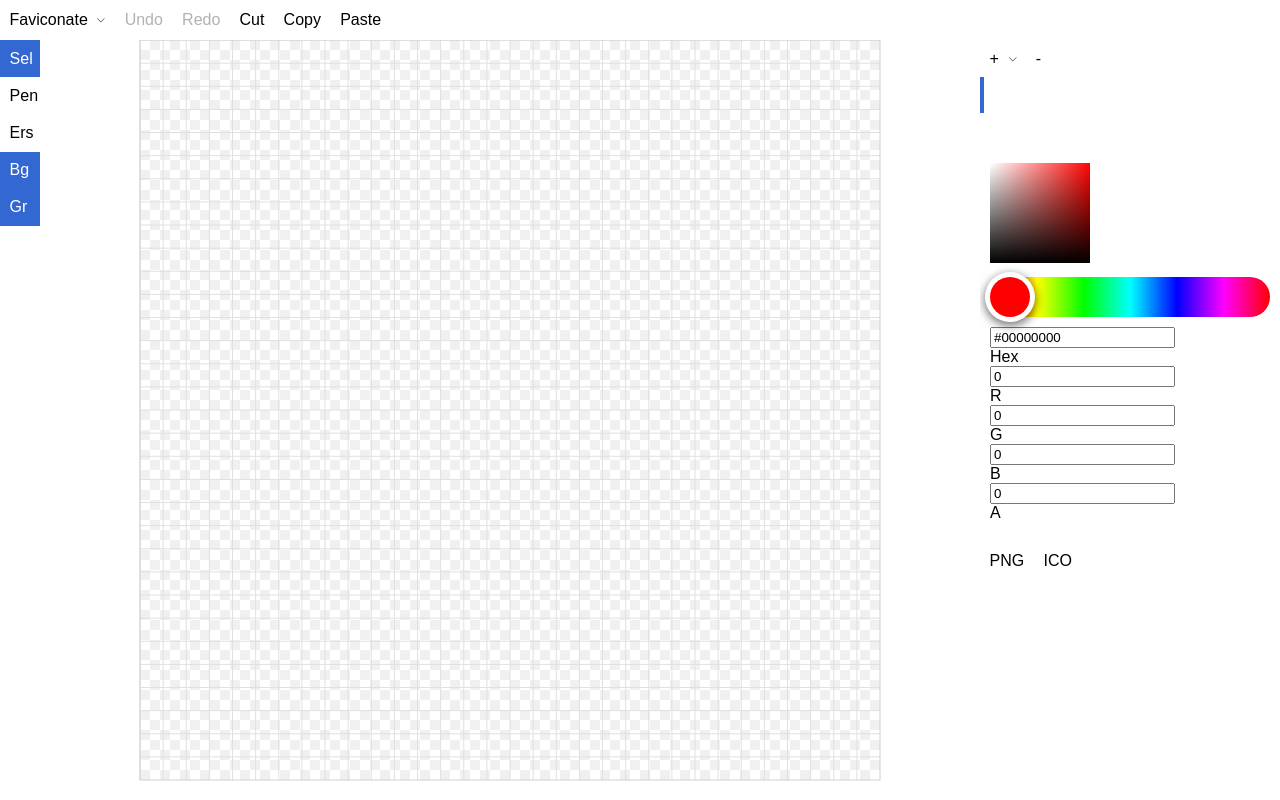
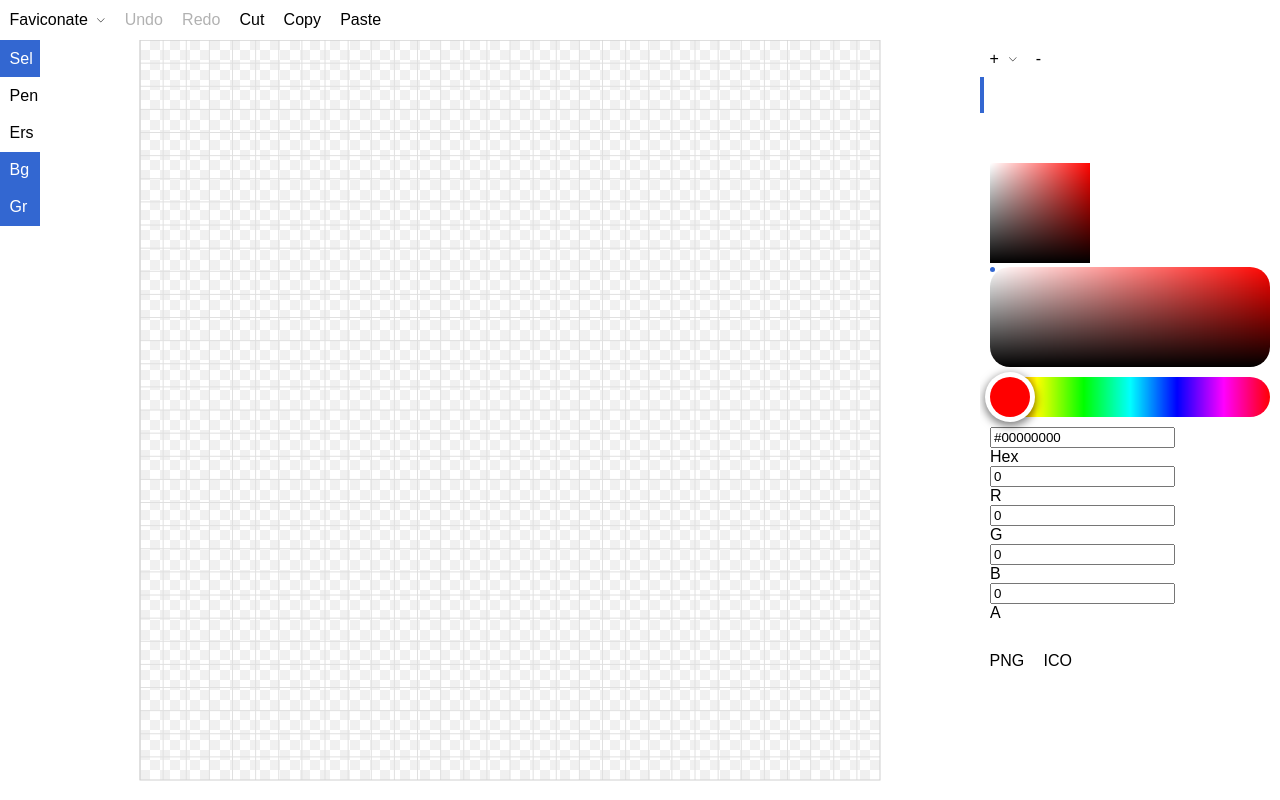
Before and after one commit to menendezpoo/faviconate, a React (Create React App) app: page / in a window 1280 px wide. Built offline with nearby package versions, Linux system fonts and the light colour scheme; the HTML template or start-up script is replaced by a standard one.

Commit message:
Add 2d properties to Range (Formerly slider)

```diff
--- a/src/hui/items/ColorPicker.scss
+++ b/src/hui/items/ColorPicker.scss
@@ -10,8 +10,21 @@
   > .layer{
     margin: 10px 0;
 
+    &.slider-2d{
+
+      .ui-range{
+        height: 100px;
+        background-size: 100% 100px;
+
+        .handle{
+          width: 5px;
+          height: 5px;
+        }
+      }
+    }
+
     &.slider-1d{
-      .ui-slider{
+      .ui-range{
         .handle{
           box-shadow: 0 0 0 5px white, 0 3px 9px 6px rgba(0,0,0,0.5);
         }
--- a/src/hui/items/ColorPicker.tsx
+++ b/src/hui/items/ColorPicker.tsx
@@ -3,6 +3,7 @@ import {Color} from "../helpers/Color";
 import {RefObject} from "react";
 import {GraphicsMemoryError} from "../helpers/errors";
 import {Range} from "./Range";
+import {makePt, makeSz} from "../helpers/Rectangle";
 
 export interface ColorPickerProps{
     colorPicked: (color: Color) => any;
@@ -199,22 +200,29 @@ export class ColorPicker extends React.Component<ColorPickerProps, ColorPickerSt
         const hsv = color.hsv;
         const hue = this.state.selectedHue >= 0 ? this.state.selectedHue : hsv[0];
 
+        const hueHandleStyle = {background: Color.fromHsv(hue, 1, 1).hexRgb}
+        const hueContainerStyle = {backgroundImage: `url(${ColorPicker.hueBar})`};
+        const satContainerStyle = {backgroundImage: `url(${ColorPicker.satBar})`}
+
         return (
             <div className="ui-color-picker">
                 <div className="layer swatch"><div className="swatch" style={{background: color.cssRgba}}/></div>
-                <div className="layer 2d-select">
-                    <div className="2d-select">
+                <div className="layer slider-2d">
                         <img src={ColorPicker.satBar} alt=""/>
-                        <div className="hotspot"/>
-                    </div>
+                    <Range
+                        min={makeSz(0,0)}
+                        max={makeSz(100, 100)}
+                        value={makeSz(0,0)}
+                        containerStyle={satContainerStyle}
+                    />
                 </div>
                 <div className="layer slider-1d">
                     <Range
                         min={0}
                         max={360}
                         value={hue}
-                        handleBackground={Color.fromHsv(hue, 1, 1).hexRgb}
-                        backgroundUrl={ColorPicker.hueBar}
+                        handleStyle={hueHandleStyle}
+                        containerStyle={hueContainerStyle}
                         onChange={hue => this.updateHue(hue)}
                     />
                 </div>
--- a/src/hui/items/Range.scss
+++ b/src/hui/items/Range.scss
@@ -1,4 +1,4 @@
-.ui-slider{
+.ui-range{
 
   height: 40px;
   border-radius: 20px;
--- a/src/hui/items/Range.tsx
+++ b/src/hui/items/Range.tsx
@@ -1,19 +1,20 @@
 
 import * as React from "react";
-import {makePt, Point, Rectangle} from "../helpers/Rectangle";
-import {RefObject} from "react";
+import {makePt, Point, Rectangle, Size} from "../helpers/Rectangle";
+import {CSSProperties, RefObject} from "react";
 
 export interface SliderProps{
-    min: number;
-    max: number;
-    value?: number;
+    min: number | Size;
+    max: number | Size;
+    value?: number | Size;
     onChange?: (value: number) => void;
-    backgroundUrl?: string;
-    handleBackground?: string;
+    containerStyle?: CSSProperties;
+    handleStyle?: CSSProperties;
+    direction?: 'horizontal' | 'vertical' | '2d';
 }
 
 export interface SliderState{
-    value: number;
+    value: number | Size;
 }
 
 interface GestureData{
@@ -27,6 +28,7 @@ export class Range extends React.Component<SliderProps, SliderState>{
     private handleRef: RefObject<HTMLDivElement> = React.createRef();
     private dragging = false;
     private handleOffset: Point = makePt(0, 0);
+
     private mouseMoveHandler = (e: MouseEvent) => this.mouseMove(e);
     private mouseUpHandler = (e: MouseEvent) => this.mouseUp(e);
     private touchMoveHandler = (e: TouchEvent) => this.touchMove(e);
@@ -42,12 +44,17 @@ export class Range extends React.Component<SliderProps, SliderState>{
 
     private valueFromRects(): number{
 
+        if (this.props.direction !== '2d'){
             const {container, handle} = this.boundingRects();
-
+            const max = this.props.max as number;
+            const min = this.props.min as number;
             const maxSpace = container.width - handle.width;
             const curSpace = handle.left - container.left;
 
-        return Math.round(curSpace * (this.props.max - this.props.min) / maxSpace + this.props.min);
+            return Math.round(curSpace * (max - min) / maxSpace + min);
+        }else{
+            throw new Error('TODO');
+        }
 
     }
 
@@ -156,14 +163,18 @@ export class Range extends React.Component<SliderProps, SliderState>{
     }
 
     private handleOffsetFromValue(value: number): number{
+
+        if (this.props.direction !== '2d'){
             const {container, handle} = this.boundingRects();
-
-        const {min, max} = this.props;
+            const max = this.props.max as number;
+            const min = this.props.min as number;
             const avail = container.width - handle.width;
             const result = value * avail / (max-min);
 
             return result;
-
+        }else{
+            throw new Error('TODO');
+        }
     }
 
     private get refsReady(): boolean {
@@ -172,19 +183,17 @@ export class Range extends React.Component<SliderProps, SliderState>{
 
     render() {
 
-        const {backgroundUrl, handleBackground} = this.props;
+        const {containerStyle, handleStyle} = this.props;
 
         return (
             <div ref={this.containerRef}
-                 className="ui-slider"
+                 className="ui-range"
                  tabIndex={0}
-                 style={{backgroundImage: backgroundUrl ? `url(${backgroundUrl})` : undefined}}>
+                 style={containerStyle}>
                 <div
                     ref={this.handleRef}
                     className="handle"
-                    style={{
-                        background: handleBackground
-                    }}
+                    style={handleStyle}
                     onMouseDown={e => this.handleMouseDown(e)}
                     onTouchStart={e => this.handleTouchStart(e)}
                 />
```
Also changed, not shown: 2 other files (tests, documents, lock files or other folders). Lines whose indentation alone changed are shown as unchanged.
